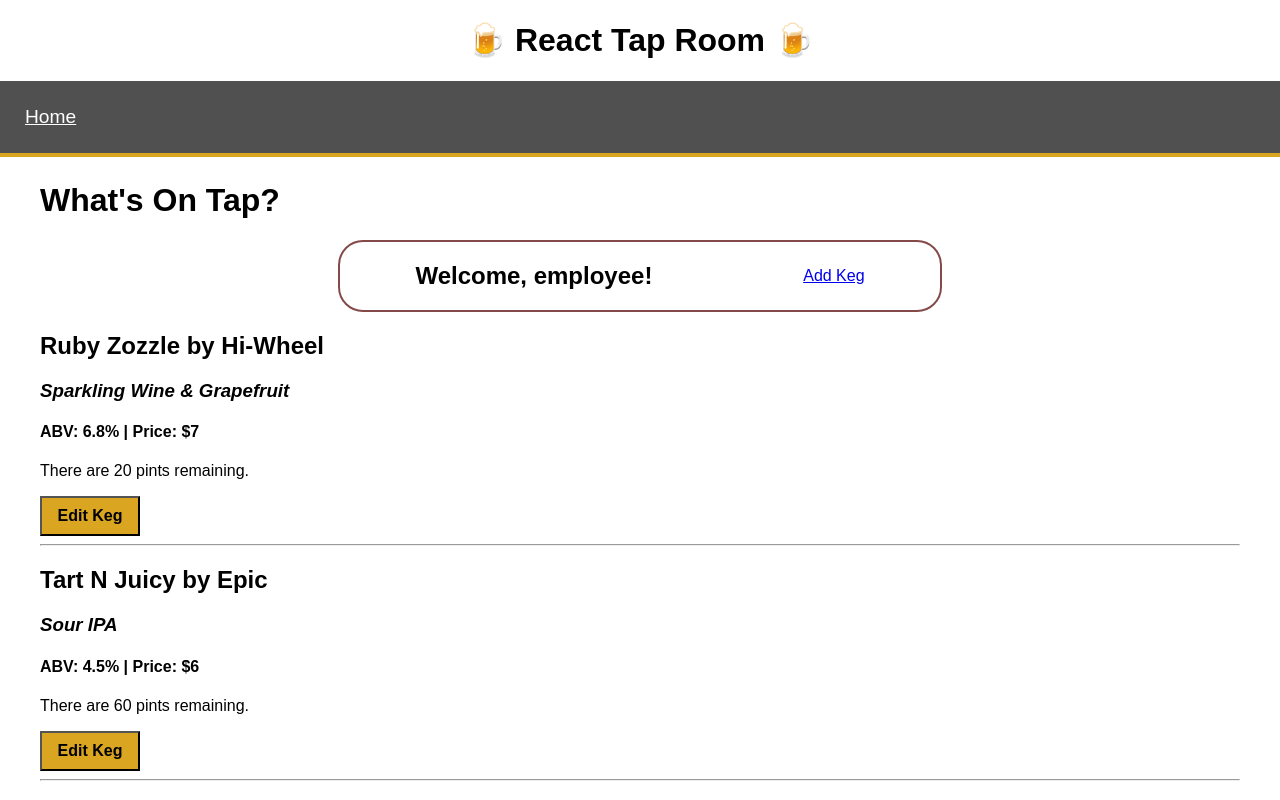
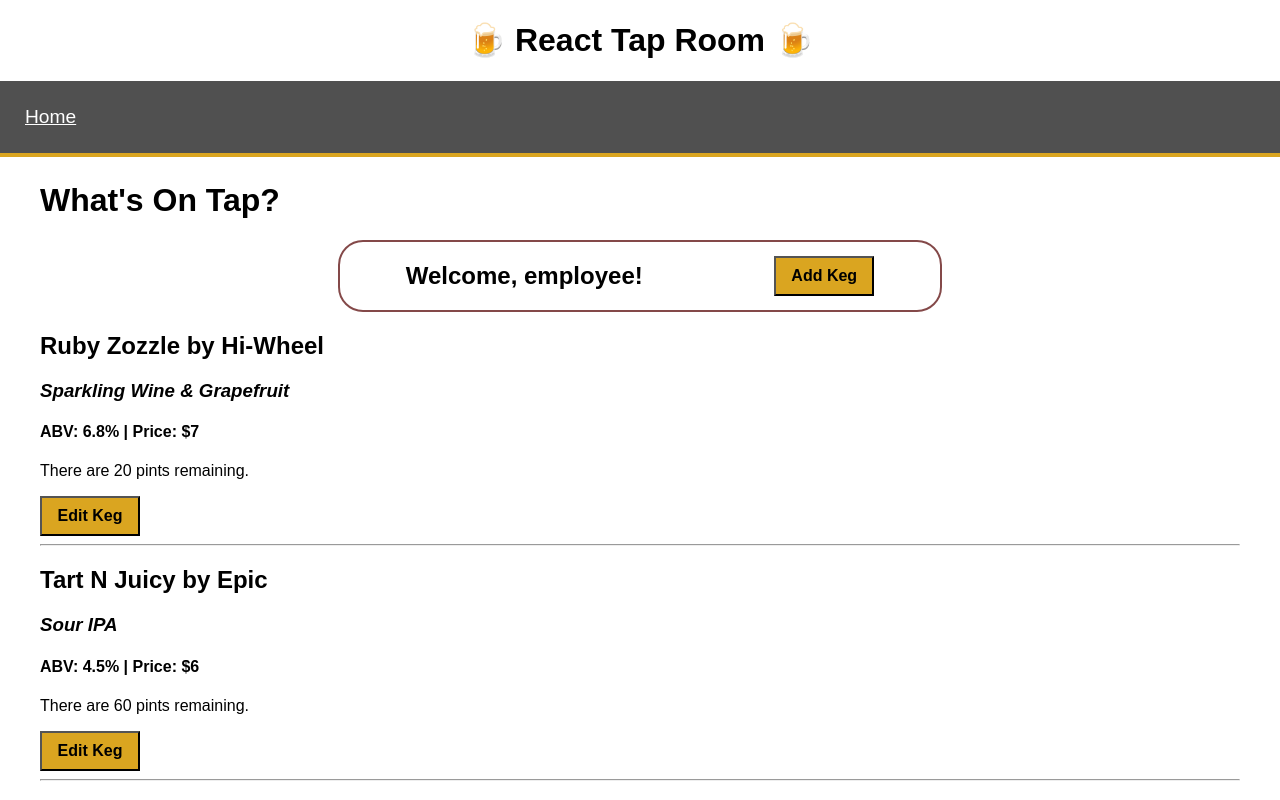
Before and after one commit to ellymaimon/tap-room-react, a React app: page /#/ in a window 1280 px wide. Both pictures are taken after a click on the button "Admin Login". Shown: the top 800 px of the page. Built offline with nearby package versions, Linux system fonts and the light colour scheme.

Commit message:
Clean link style in body by using button

```diff
--- a/src/components/Body.jsx
+++ b/src/components/Body.jsx
@@ -24,7 +24,7 @@ const Body = (props) => {
   if(props.isAdmin) {
     adminView = <div style={adminWelcomeContainer}>
                   <h2>Welcome, employee!</h2>
-                  <Link to="/newkeg">Add Keg</Link>
+                  <Link to="/newkeg"><button className="btn">Add Keg</button></Link>
                 </div>
   }
 
```
